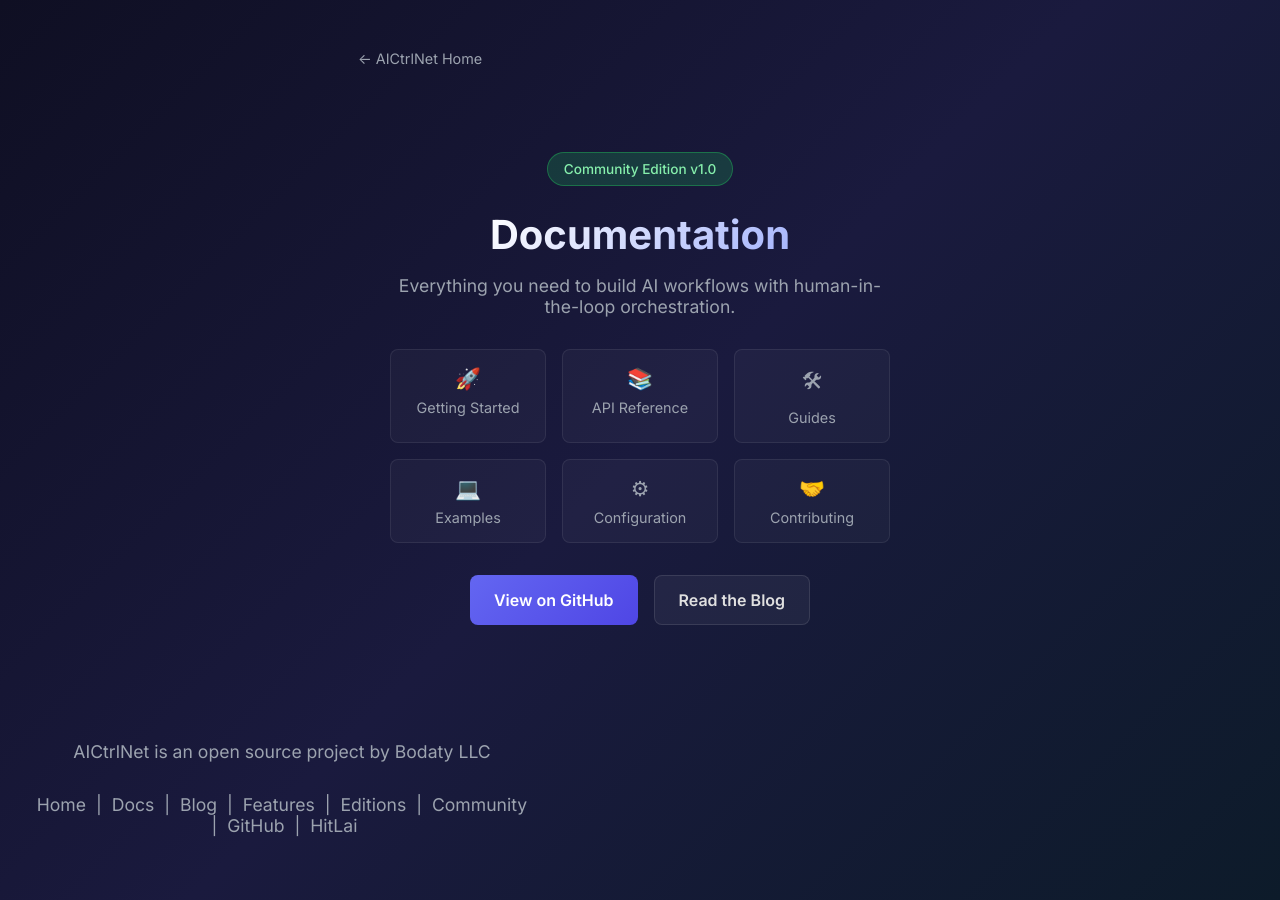
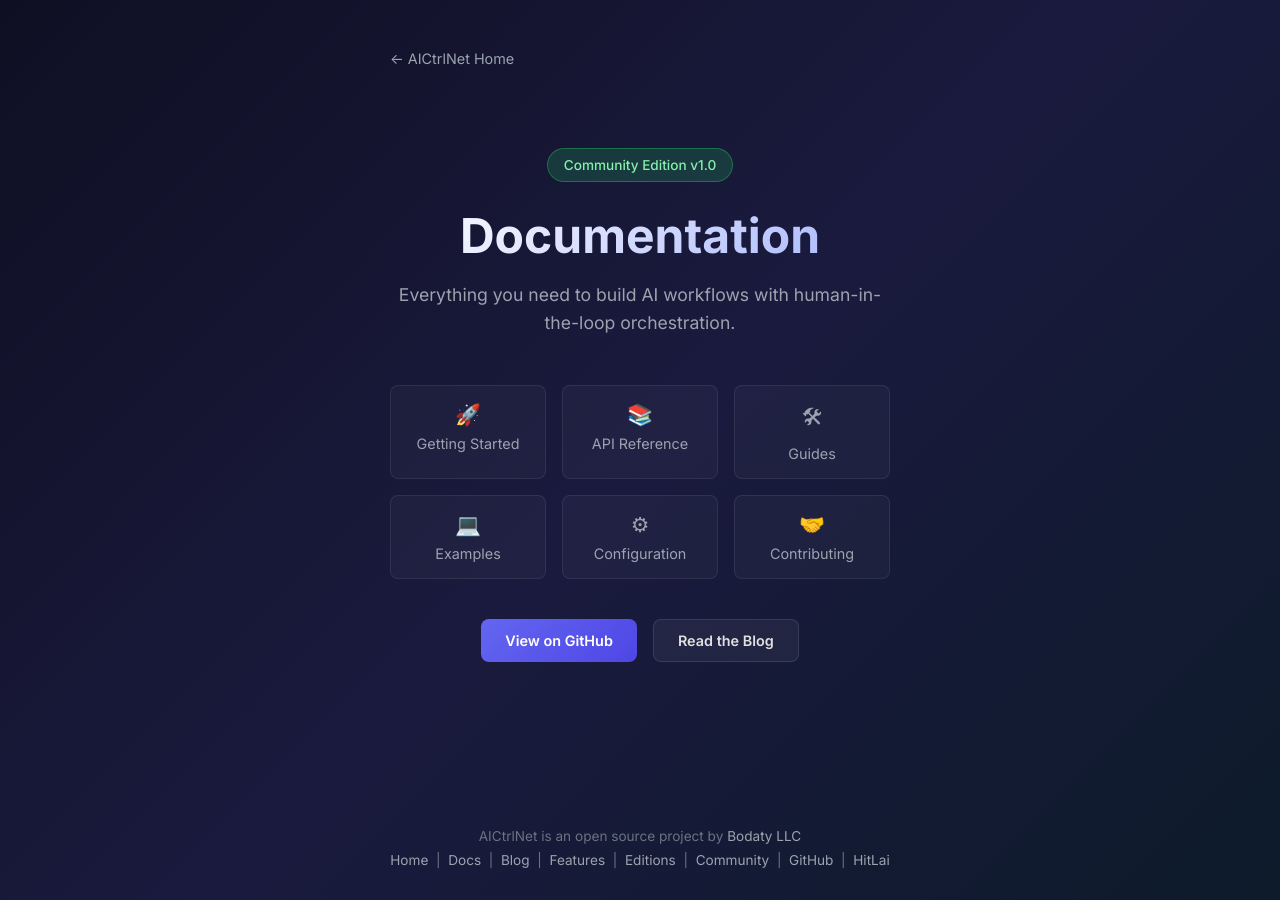
Before and after one commit to Bodaty/aictrlnet.com, a Jekyll site: the page docs/index.html, which Jekyll copies as it is, in a window 1280 px wide. Built offline with Jekyll 4.4.1, drawn with Linux system fonts in a browser that asks for light colours.

Commit message:
fix: Rewrite docs page layout to match editions/features pattern

```diff
--- a/docs/index.html
+++ b/docs/index.html
@@ -10,6 +10,7 @@
     <link href="https://fonts.googleapis.com/css2?family=Inter:wght@400;500;600;700&display=swap" rel="stylesheet">
     <style>
         * { margin: 0; padding: 0; box-sizing: border-box; }
+
         body {
             font-family: 'Inter', -apple-system, BlinkMacSystemFont, sans-serif;
             background: linear-gradient(135deg, #0f0f23 0%, #1a1a3e 50%, #0d1b2a 100%);
@@ -18,51 +19,53 @@
             display: flex;
             flex-direction: column;
         }
-        .page-content {
-            flex: 1;
-            display: flex;
-            flex-direction: column;
-            align-items: center;
-            justify-content: center;
-            padding: 2rem;
-            text-align: center;
-        }
+
         .container {
             max-width: 1000px;
             margin: 0 auto;
             padding: 2rem;
             flex: 1;
-            display: flex;
-            flex-direction: column;
         }
+
         .nav {
             padding: 1rem 0;
-            margin-bottom: 1rem;
+            margin-bottom: 2rem;
         }
+
         .nav a {
             color: #9ca3af;
             text-decoration: none;
             font-size: 0.9rem;
         }
+
         .nav a:hover {
             color: #a5b4fc;
         }
-        footer {
+
+        .page-header {
             text-align: center;
-            padding: 2rem;
-            color: #6b7280;
-            font-size: 0.85rem;
+            margin-bottom: 3rem;
+            padding-top: 2rem;
         }
-        footer a {
+
+        .page-header h1 {
+            font-size: clamp(2rem, 5vw, 3rem);
+            font-weight: 700;
+            margin-bottom: 1rem;
+            background: linear-gradient(135deg, #ffffff 0%, #a5b4fc 100%);
+            -webkit-background-clip: text;
+            -webkit-text-fill-color: transparent;
+            background-clip: text;
+        }
+
+        .page-header p {
+            font-size: 1.1rem;
             color: #9ca3af;
-            text-decoration: none;
+            max-width: 500px;
+            margin: 0 auto;
+            line-height: 1.6;
         }
-        footer a:hover {
-            color: #a5b4fc;
-        }
-        .footer-links {
-            margin-top: 0.5rem;
-        }
+
         .badge {
             display: inline-block;
             background: rgba(34, 197, 94, 0.2);
@@ -74,28 +77,17 @@
             font-weight: 500;
             margin-bottom: 1.5rem;
         }
-        h1 {
-            font-size: 2.5rem;
-            font-weight: 700;
-            margin-bottom: 1rem;
-            background: linear-gradient(135deg, #ffffff 0%, #a5b4fc 100%);
-            -webkit-background-clip: text;
-            -webkit-text-fill-color: transparent;
-        }
-        p {
-            font-size: 1.1rem;
-            color: #9ca3af;
-            margin-bottom: 2rem;
-            max-width: 500px;
-        }
+
         .docs-preview {
             display: grid;
             grid-template-columns: repeat(auto-fit, minmax(150px, 1fr));
             gap: 1rem;
-            margin-bottom: 2rem;
-            max-width: 500px;
-            width: 100%;
+            margin-bottom: 2.5rem;
+            max-width: 600px;
+            margin-left: auto;
+            margin-right: auto;
         }
+
         .doc-item {
             background: rgba(255, 255, 255, 0.03);
             border: 1px solid rgba(255, 255, 255, 0.08);
@@ -106,60 +98,94 @@
             text-decoration: none;
             transition: all 0.2s ease;
             display: block;
+            text-align: center;
         }
+
         .doc-item:hover {
             background: rgba(255, 255, 255, 0.08);
             border-color: rgba(99, 102, 241, 0.4);
             color: #e0e0e0;
             transform: translateY(-2px);
         }
+
         .doc-item .icon {
             font-size: 1.3rem;
             margin-bottom: 0.5rem;
             display: block;
         }
+
         .cta-group {
             display: flex;
             gap: 1rem;
             flex-wrap: wrap;
             justify-content: center;
+            margin-bottom: 2rem;
         }
+
         .btn {
             display: inline-flex;
             align-items: center;
             gap: 0.5rem;
-            padding: 0.875rem 1.5rem;
+            padding: 0.75rem 1.5rem;
             border-radius: 8px;
-            font-size: 1rem;
+            font-size: 0.9rem;
             font-weight: 600;
             text-decoration: none;
             transition: all 0.2s ease;
         }
+
         .btn-primary {
             background: linear-gradient(135deg, #6366f1 0%, #4f46e5 100%);
             color: white;
         }
+
         .btn-primary:hover {
             transform: translateY(-2px);
             box-shadow: 0 10px 40px rgba(99, 102, 241, 0.3);
         }
+
         .btn-secondary {
             background: rgba(255, 255, 255, 0.05);
             color: #e0e0e0;
             border: 1px solid rgba(255, 255, 255, 0.1);
         }
+
         .btn-secondary:hover {
             background: rgba(255, 255, 255, 0.1);
+            border-color: rgba(255, 255, 255, 0.2);
+        }
+
+        footer {
+            text-align: center;
+            padding: 2rem;
+            color: #6b7280;
+            font-size: 0.85rem;
+        }
+
+        footer a {
+            color: #9ca3af;
+            text-decoration: none;
+        }
+
+        footer a:hover {
+            color: #a5b4fc;
+        }
+
+        .footer-links {
+            margin-top: 0.5rem;
         }
     </style>
 </head>
 <body>
     <div class="container">
+
         <div class="nav"><a href="/">&larr; AICtrlNet Home</a></div>
-    <div class="page-content">
+
+        <div class="page-header">
             <div class="badge">Community Edition v1.0</div>
             <h1>Documentation</h1>
             <p>Everything you need to build AI workflows with human-in-the-loop orchestration.</p>
+        </div>
 
         <div class="docs-preview">
             <a href="https://github.com/Bodaty/aictrlnet-community/blob/main/docs/getting-started.md" class="doc-item">
@@ -192,7 +218,7 @@
             <a href="https://github.com/Bodaty/aictrlnet-community" class="btn btn-primary">View on GitHub</a>
             <a href="/blog" class="btn btn-secondary">Read the Blog</a>
         </div>
-    </div>
+
     </div>
 
     <footer>
```
Lines whose indentation alone changed are shown as unchanged.
